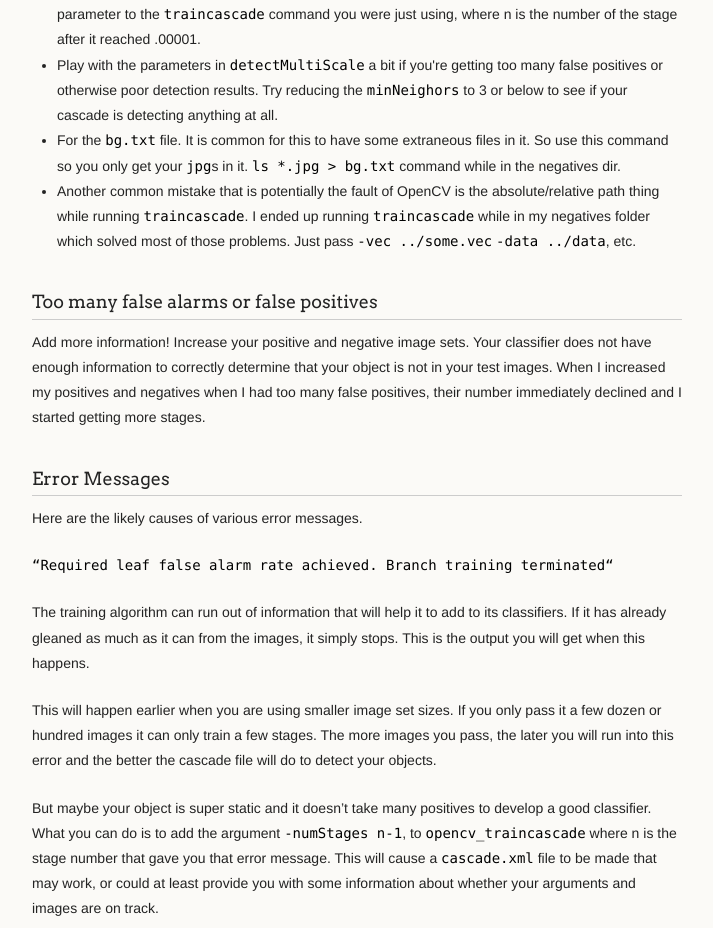
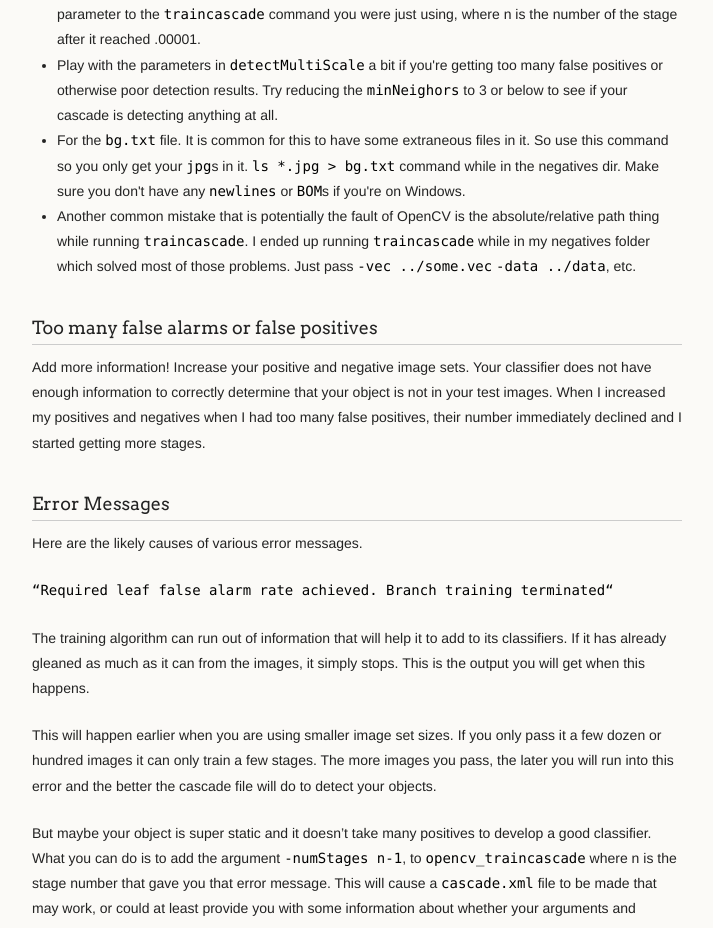
Before and after one commit to JohnAllen/opencv-object-detection-tutorial, a plain HTML site: page index.html in a window 1280 px wide. Shown: the part 10660-11588 px from the top of the page, without its empty margins (278-991 px from the left). Drawn offline with Linux system fonts and the light colour scheme.

```diff
--- a/index.html
+++ b/index.html
@@ -378,7 +378,7 @@ Find a Youtube.com video that contains your environment.  This should be really
 <li>
 <strong>This could be really helpful</strong>: how do you get a <code>cascade.xml</code> file when <code>traincascade</code> wants to keep training past .00001?  Simple: stop training with [ctl]-c.  Then add the <code>-numStages n-1</code> parameter to the <code>traincascade</code> command you were just using, where n is the number of the stage after it reached .00001.</li>
 <li>Play with the parameters in <code>detectMultiScale</code> a bit if you're getting too many false positives or otherwise poor detection results.  Try reducing the <code>minNeighors</code> to 3 or below to see if your cascade is detecting anything at all.</li>
-<li>For the <code>bg.txt</code> file.  It is common for this to have some extraneous files in it.  So use this command so you only get your <code>jpg</code>s in it. <code>ls *.jpg &gt; bg.txt</code> command while in the negatives dir.</li>
+<li>For the <code>bg.txt</code> file.  It is common for this to have some extraneous files in it.  So use this command so you only get your <code>jpg</code>s in it. <code>ls *.jpg &gt; bg.txt</code> command while in the negatives dir.  Make sure you don't have any <code>newlines</code> or <code>BOM</code>s if you're on Windows.</li>
 <li> Another common mistake that is potentially the fault of OpenCV is the absolute/relative path thing while running <code>traincascade</code>.  I ended up running <code>traincascade</code> while in my negatives folder which solved most of those problems. Just pass <code>-vec ../some.vec</code> <code>-data ../data</code>, etc.</li>
 </ul>
 
```
Also changed, not shown: params.json (+1 -1 lines).
